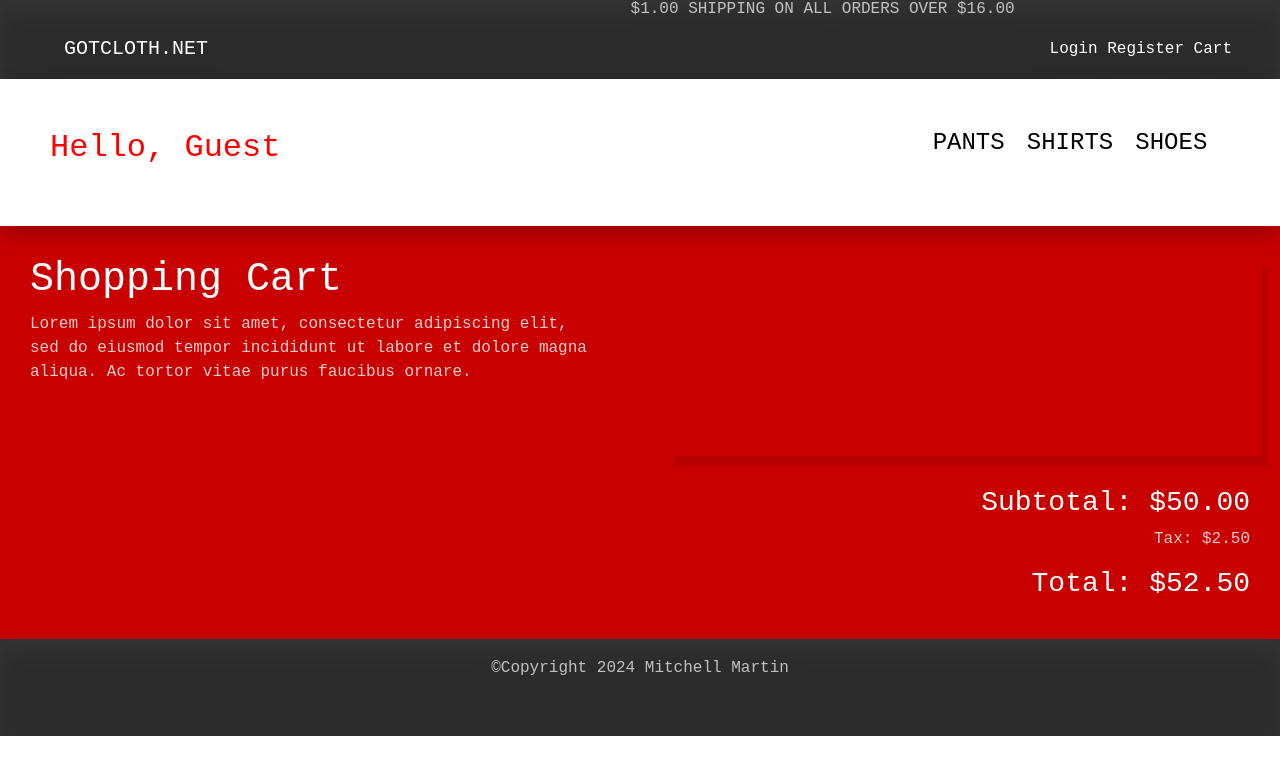
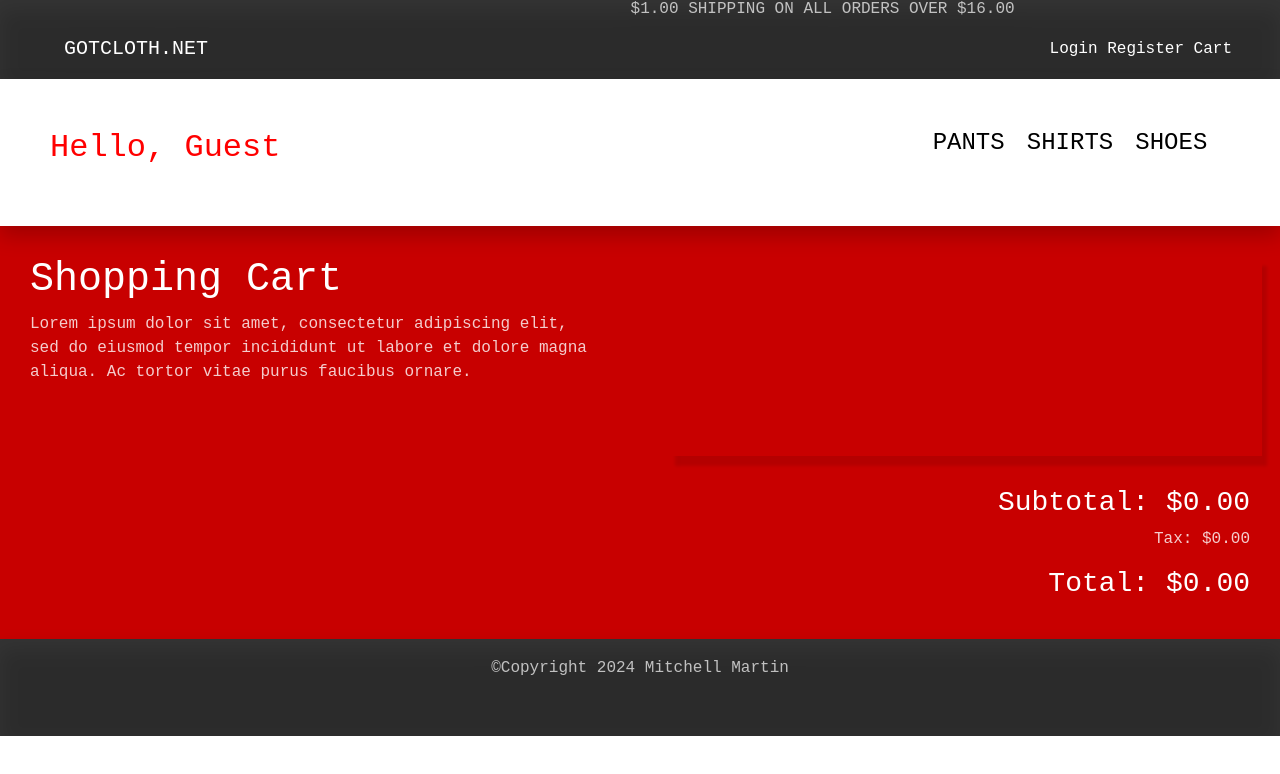
Before and after one commit to mmartin46/GotCloth, a React (Vite) app in the folder site.client/: page /cart in a window 1280 px wide. Shown: the top 774 px of the page. Built offline with nearby package versions, Linux system fonts and the light colour scheme; a web font is replaced by a local one.

Commit message:
Username saved

```diff
--- a/site.client/src/App.jsx
+++ b/site.client/src/App.jsx
@@ -24,6 +24,7 @@ import SecondaryHeader from './components/SecondaryHeader.jsx';
 import PlainLink from './components/PlainLink.jsx';
 import { UsernameProvider, useUsername } from './components/UseUsername.jsx';
 import Product from './components/Product.jsx';
+import Invisible from './components/Invisible.jsx';
 
 const ShoesLayout = () => {
     return (
@@ -124,8 +125,15 @@ const MainLayout = () => {
 const CartLayout = () => {
 
     const [cartItems, setCartItems] = useState([]);
+    const taxRate = 0.05;
+    const { username } = useUsername();
 
-    const { username } = useUsername();
+
+    const [cartInfo, setCartInfo] = useState({
+        "subtotal": 0,
+        "tax": 0,
+        "total": 0
+    });
 
     useEffect(() => {
         const fetchProducts = async () => {
@@ -147,6 +155,27 @@ const CartLayout = () => {
         };
     }, []);
 
+
+    const recalculateTotal = () => {
+        const subtotal = cartItems.reduce((total, item) => total + (item.price * item.quantity), 0);
+        const tax = subtotal * taxRate;
+        const total = subtotal + tax;
+
+        setCartInfo(prevCartInfo => ({
+            ...prevCartInfo,
+            subtotal: subtotal,
+            tax: tax,
+            total: total,
+            items: cartItems
+        }));
+    };
+
+
+    useEffect(() => {
+        recalculateTotal();
+    }, [cartItems, taxRate]);
+
+
     return (
         <div>
             <div className="row">
@@ -162,20 +191,23 @@ const CartLayout = () => {
                     <div className="total-div">
                         <div className="row">
                             <div className="products">
-                                {/* fixme: fill with database entries */ }
+                                {/* fixme: fill with database entries */}
+
                                 {cartItems.map((item, index) => (
                                     <Product
                                         key={index}
                                         name={item.title}
                                         defaultValue={item.quantity}
-                                        price="10.00"/>
+                                        price="10.00"
+                                        onQuantityChange={() => item.quantity}
+                                    />
                                 ))}
                             </div>
 
                             <div className="total-pricing">
-                                <h3>Subtotal: $50.00</h3>
-                                <p>Tax: $2.50</p>
-                                <h3 className="total-price">Total: $52.50</h3>
+                                <h3>Subtotal: ${cartInfo["subtotal"].toFixed(2)}</h3>
+                                <p>Tax: ${cartInfo["tax"].toFixed(2)}</p>
+                                <h3 className="total-price">Total: ${cartInfo["total"].toFixed(2)}</h3>
                             </div>
 
                         </div>
@@ -368,6 +400,13 @@ const LoginLayout = () => {
     const [error, setError] = useState("");
     const [successMessage, setSuccessMessage] = useState("");
 
+    useEffect(() => {
+        const savedUsername = localStorage.getItem('username');
+        if (savedUsername) {
+            setUsername(savedUsername);
+        }
+    }, []);
+
     const handleChange = (e) => {
         const { name, value } = e.target;
         setRegistrationProps(prevState => ({
@@ -393,6 +432,7 @@ const LoginLayout = () => {
             setSuccessMessage("Sucessfully Logged In!");
             console.log("Logged in successfully:", result);
 
+            localStorage.setItem('username', result.username);
             setUsername(result.username);
         } else {
             const errorMessage = await response.text();
--- a/site.client/src/components/Product.jsx
+++ b/site.client/src/components/Product.jsx
@@ -2,16 +2,31 @@
 import 'bootstrap/dist/css/bootstrap.min.css';
 import '../index.css';
 import '../App.css';
+import { useEffect, useState, useRef } from 'react';
 
 
 const Product = (props) => {
-    const { name, price, defaultValue } = props;
+    const { name, price, defaultValue, onQuantityChange } = props;
+    const [quantity, setQuantity] = useState(defaultValue);
+
+    const handleQuantityChange = (e) => {
+        const newQuantity = parseInt(e.target.value);
+        console.log(newQuantity);
+        setQuantity(newQuantity);
+        onQuantityChange(newQuantity);
+    }
+
     return (
         <div className="row">
             <div className="col">
                 <div className="product-purchase">
                     <span>
-                        <input placeholder={defaultValue} className="counter" type="number"></input>
+                        <input min="1"
+                            placeholder={defaultValue}
+                            className="counter"
+                            type="number"
+                            onChange={handleQuantityChange}>
+                        </input>
                     </span>
                     <span>
                         {name}
```
